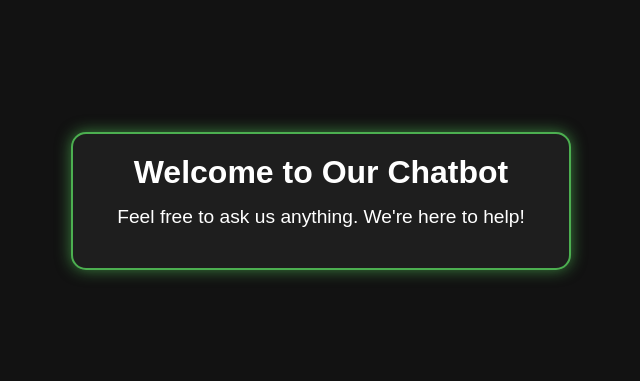
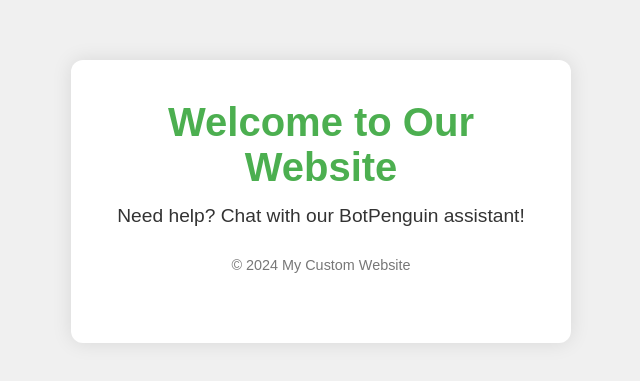
Before and after one commit to anuj2301/bot, a plain HTML site: page index.html in a window 1280 px wide. Shown: the part 199-580 px from the top of the page, without its empty margins (319-959 px from the left). Drawn offline with Linux system fonts and the light colour scheme.

Commit message:
Update index.html

```diff
--- a/index.html
+++ b/index.html
@@ -3,10 +3,10 @@
 <head>
   <meta charset="UTF-8">
   <meta name="viewport" content="width=device-width, initial-scale=1.0">
-  <title>BotPenguin Chatbot Integration</title>
+  <title>My Custom Website with BotPenguin Chatbot</title>
 
   <style>
-    /* General CSS Reset */
+    /* Basic CSS Reset */
     * {
       margin: 0;
       padding: 0;
@@ -14,51 +14,58 @@
     }
 
     body {
-      background-color: #121212; /* Dark mode */
-      color: #ffffff;
+      background-color: #f0f0f0;
       font-family: 'Arial', sans-serif;
-      height: 100vh;
       display: flex;
       justify-content: center;
       align-items: center;
+      height: 100vh;
+      overflow: hidden;
     }
 
     .container {
       text-align: center;
-      padding: 20px;
-      border: 2px solid #4CAF50;
-      border-radius: 15px;
-      box-shadow: 0 0 15px rgba(76, 175, 80, 0.7);
-      background-color: #1E1E1E;
+      padding: 40px;
+      background-color: #ffffff;
+      box-shadow: 0px 0px 20px rgba(0, 0, 0, 0.1);
+      border-radius: 12px;
       width: 80%;
       max-width: 500px;
     }
 
     h1 {
+      font-size: 2.5em;
+      color: #4CAF50;
       margin-bottom: 15px;
-      font-size: 2em;
     }
 
     p {
-      margin-bottom: 20px;
       font-size: 1.2em;
+      color: #333;
+      margin-bottom: 30px;
+    }
+
+    .footer {
+      margin-top: 20px;
+      font-size: 0.9em;
+      color: #777;
     }
   </style>
 </head>
 <body>
 
   <div class="container">
-    <h1>Welcome to Our Chatbot</h1>
-    <p>Feel free to ask us anything. We're here to help!</p>
+    <h1>Welcome to Our Website</h1>
+    <p>Need help? Chat with our BotPenguin assistant!</p>
+    <p class="footer">© 2024 My Custom Website</p>
   </div>
 
-  <!-- BotPenguin Messenger Widget Script -->
+  <!-- BotPenguin Chatbot Integration -->
   <script
     id="messenger-widget-b"
     src="https://cdn.botpenguin.com/website-bot.js"
-    bot-id="6710d600dbcedd031e89af3c"
-    widget-id="6710d59fc57e7003c1bc7d46"
     defer>
+    6710d600dbcedd031e89af3c,6710d59fc57e7003c1bc7d46
   </script>
 
 </body>
```
